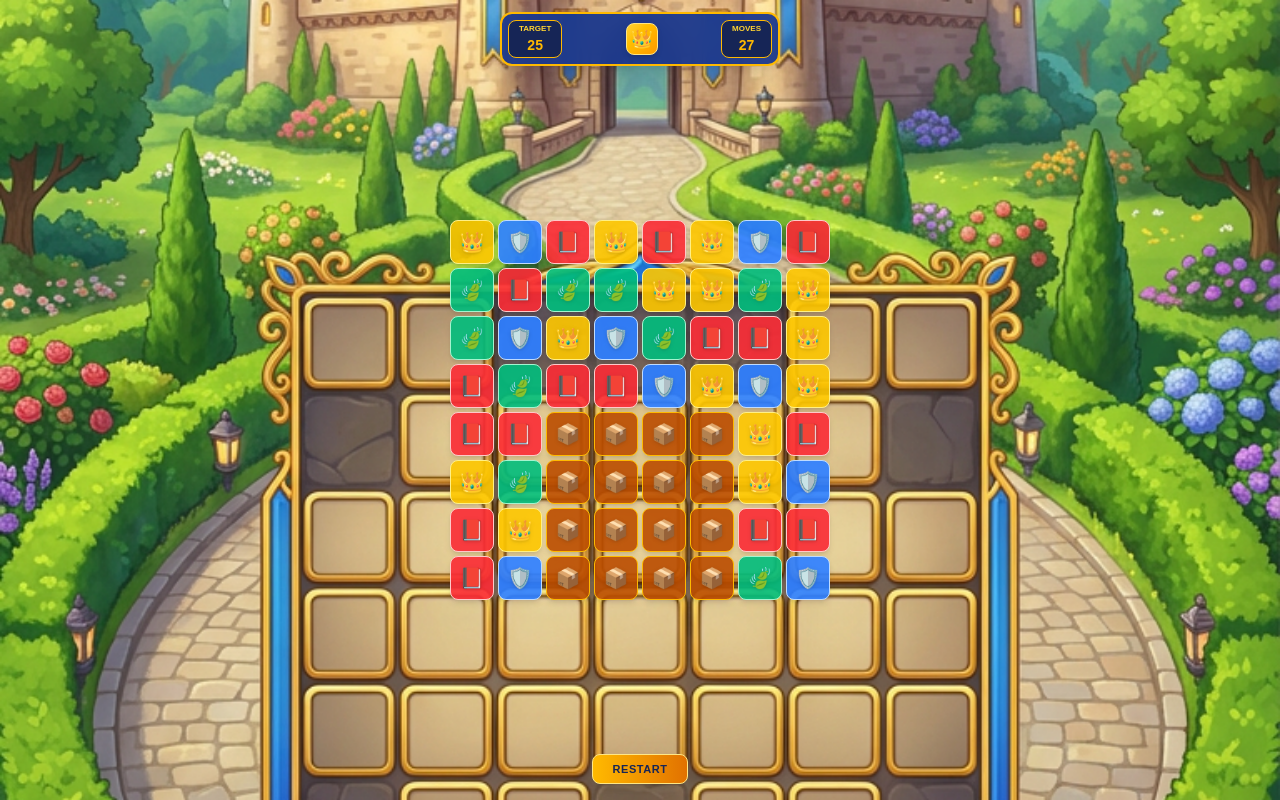
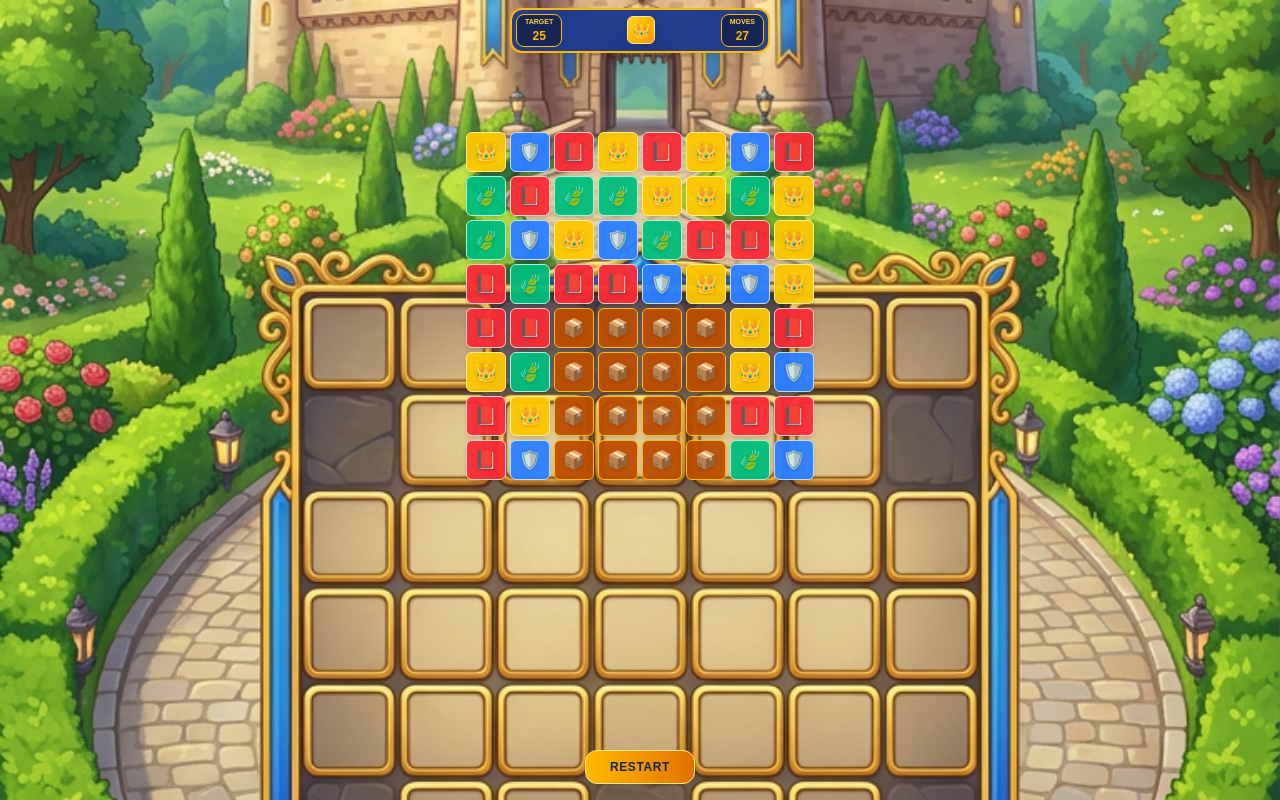
Before and after one commit to supunsasmithafamily-ai/royal-game-earn-money-, a Next.js app in the folder my-game/: page / in a window 1280 px wide. Built offline with nearby package versions, Linux system fonts and the light colour scheme.

Commit message:
Refactor game item styles and UI layout
Updated styling for game items and UI components.

```diff
--- a/my-game/src/app/page.tsx
+++ b/my-game/src/app/page.tsx
@@ -3,11 +3,11 @@
 import React, { useState, useEffect } from 'react';
 
 const ITEMS = [
-  { id: 'crown', name: '👑', bg: 'bg-yellow-400/90 border-yellow-200 text-yellow-950' },
-  { id: 'shield', name: '🛡️', bg: 'bg-blue-500/90 border-blue-200 text-blue-950' },
-  { id: 'leaf', name: '🍃', bg: 'bg-emerald-500/90 border-emerald-200 text-emerald-950' },
-  { id: 'book', name: '📕', bg: 'bg-red-500/90 border-red-200 text-red-950' },
-  { id: 'box', name: '📦', bg: 'bg-amber-700/90 border-amber-400 text-amber-100' }
+  { id: 'crown', name: '👑', bg: 'bg-yellow-400/95 border-yellow-200 text-yellow-950' },
+  { id: 'shield', name: '🛡️', bg: 'bg-blue-500/95 border-blue-200 text-blue-950' },
+  { id: 'leaf', name: '🍃', bg: 'bg-emerald-500/95 border-emerald-200 text-emerald-950' },
+  { id: 'book', name: '📕', bg: 'bg-red-500/95 border-red-200 text-red-950' },
+  { id: 'box', name: '📦', bg: 'bg-amber-700/95 border-amber-400 text-amber-100' }
 ];
 
 export default function Match3Game() {
@@ -16,7 +16,6 @@ export default function Match3Game() {
   const [target, setTarget] = useState(25);
 
   useEffect(() => {
-    // 8x8 ග්‍රිඩ් එක සකස් කිරීම (පින්තූරයේ ඇති ආකාරයට පහළ කොටස්වලට ලී පෙට්ටි වැටෙන සේ)
     const initialBoard = Array(8).fill(null).map((_, r) =>
       Array(8).fill(null).map((_, c) => {
         if (r >= 4 && c >= 2 && c <= 5) {
@@ -30,37 +29,37 @@ export default function Match3Game() {
 
   return (
     <div
-      className="relative flex flex-col items-center justify-between min-h-screen py-2 px-4 bg-cover bg-center bg-no-repeat overflow-hidden select-none"
+      className="relative flex flex-col items-center justify-between min-h-screen py-1 px-4 bg-cover bg-center bg-no-repeat overflow-hidden select-none"
       style={{ backgroundImage: `url('/game-bg.png')` }}
     >
-      {/* ඉහළින් පෙනෙන Target, King සහ Moves පුවරුව (පින්තූරයේ ඉහළ කොටසට සමානව) */}
-      <div className="flex justify-between items-center w-full max-w-[280px] bg-blue-900/95 backdrop-blur-md p-1.5 rounded-xl border-2 border-amber-400 shadow-xl mt-1 z-10">
-        <div className="flex flex-col items-center bg-blue-950 px-2.5 py-0.5 rounded-lg border border-amber-400">
-          <span className="text-[8px] text-amber-300 font-extrabold uppercase">Target</span>
-          <span className="text-sm font-black text-amber-400">{target}</span>
+      {/* ඉහළින් පෙනෙන Target, King සහ Moves පුවරුව */}
+      <div className="flex justify-between items-center w-full max-w-[260px] bg-blue-900/95 backdrop-blur-md p-1 rounded-xl border-2 border-amber-400 shadow-xl mt-1 z-10">
+        <div className="flex flex-col items-center bg-blue-950 px-2 py-0.5 rounded-lg border border-amber-400">
+          <span className="text-[7px] text-amber-300 font-extrabold uppercase">Target</span>
+          <span className="text-xs font-black text-amber-400">{target}</span>
         </div>
 
         <div className="text-center">
-          <div className="w-8 h-8 bg-gradient-to-br from-amber-300 to-amber-500 rounded-lg flex items-center justify-center text-lg shadow-md mx-auto border border-amber-200">
+          <div className="w-7 h-7 bg-gradient-to-br from-amber-300 to-amber-500 rounded-md flex items-center justify-center text-sm shadow-md mx-auto border border-amber-200">
             👑
           </div>
         </div>
 
-        <div className="flex flex-col items-center bg-blue-950 px-2.5 py-0.5 rounded-lg border border-amber-400">
-          <span className="text-[8px] text-amber-300 font-extrabold uppercase">Moves</span>
-          <span className="text-sm font-black text-amber-400">{moves}</span>
+        <div className="flex flex-col items-center bg-blue-950 px-2 py-0.5 rounded-lg border border-amber-400">
+          <span className="text-[7px] text-amber-300 font-extrabold uppercase">Moves</span>
+          <span className="text-xs font-black text-amber-400">{moves}</span>
         </div>
       </div>
 
-      {/* පින්තූරයේ ඇති ග්‍රිඩ් කොටු මතට කෙළින්ම වැටෙන පරිදි සකස් කළ ග්‍රිඩ් පුවරුව */}
-      <div className="my-auto z-10 p-1">
-        <div className="grid grid-cols-8 gap-[3px] sm:gap-1 bg-transparent">
+      {/* පසුබිම් පින්තූරයේ රාමුවට හරියටම ගැළපෙන පරිදි සකස් කළ ග්‍රිඩ් පුවරුව */}
+      <div className="mt-[75px] mb-auto z-10 p-1">
+        <div className="grid grid-cols-8 gap-[2px] sm:gap-1 bg-transparent">
           {board.length > 0 ? (
             board.map((row, rowIndex) =>
               row.map((cell, colIndex) => (
                 <div
                   key={`${rowIndex}-${colIndex}`}
-                  className={`w-8 h-8 sm:w-11 sm:h-11 rounded-lg flex items-center justify-center text-base sm:text-xl shadow-md border-[1.5px] ${cell.bg} cursor-pointer active:scale-95 transition-transform`}
+                  className={`w-8 h-8 sm:w-10 sm:h-10 rounded-md flex items-center justify-center text-base sm:text-lg shadow-md border-[1px] ${cell.bg} cursor-pointer active:scale-95 transition-transform`}
                 >
                   <span className="drop-shadow">{cell.name}</span>
                 </div>
@@ -73,8 +72,8 @@ export default function Match3Game() {
       </div>
 
       {/* පහළ මෙනු පාලක බොත්තම */}
-      <div className="mb-2 z-10">
-        <button className="px-5 py-1.5 bg-gradient-to-r from-amber-400 to-amber-600 hover:from-amber-300 hover:to-amber-500 text-blue-950 font-black rounded-lg shadow-xl transition-all border border-amber-200 uppercase tracking-wider text-[11px]">
+      <div className="mb-3 z-10">
+        <button className="px-6 py-2 bg-gradient-to-r from-amber-400 to-amber-600 hover:from-amber-300 hover:to-amber-500 text-blue-950 font-black rounded-xl shadow-xl transition-all border border-amber-200 uppercase tracking-wider text-xs">
           Restart
         </button>
       </div>
```
